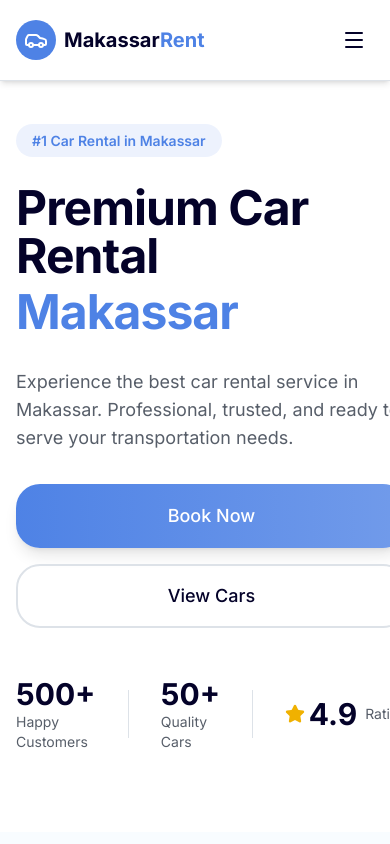
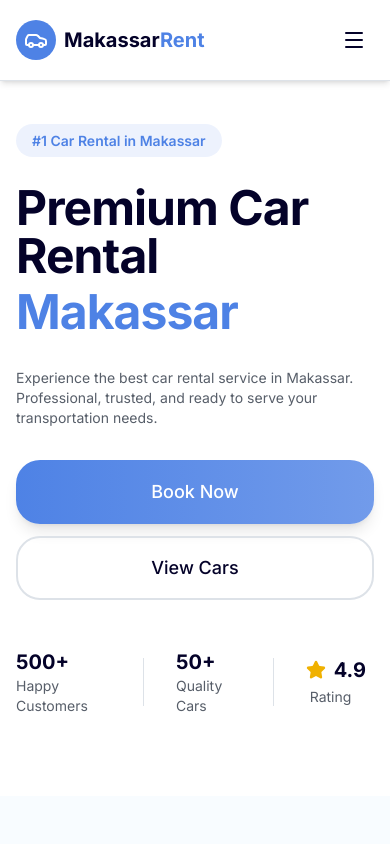
Before and after one commit to pakdhel/makassar-rent-car-new, a Next.js app: page / in a window 390 px wide. Shown: the top 844 px of the page. Built offline with nearby package versions, Linux system fonts and the light colour scheme.

Commit message:
memperbaiki layout hero section agar responsif di mobile

```diff
--- a/src/app/components/HeroSection.jsx
+++ b/src/app/components/HeroSection.jsx
@@ -26,10 +26,10 @@ export default function HeroSection() {
                             Premium Car Rental
                             <span className="block text-accent mt-2">Makassar</span>
                         </h1>
-                        <p className="text-lg md:text-xl text-muted-foreground max-w-xl">
+                        <p className="text-sm md:text-xl text-muted-foreground max-w-xl">
                             Experience the best car rental service in Makassar. Professional, trusted, and ready to serve your transportation needs.
                         </p>
-                        <div className="flex flex-col sm:flex-row gap-4">
+                        <div className="flex flex-col sm:flex-row gap-3 w-full">
                             <Button
                             variant="hero"
                             size="xl"
@@ -41,21 +41,23 @@ export default function HeroSection() {
                             <Link href="/cars">View Cars</Link>
                             </Button>
                         </div>
-                        <div className="flex items-center gap-8 pt-4">
+                        <div className="flex items-center gap-8 pt-4 pr-2">
                             <div>
-                            <div className="text-3xl font-bold text-primary">500+</div>
+                            <div className="text-xl md:text-3xl font-bold text-primary">500+</div>
                             <div className="text-sm text-muted-foreground">Happy Customers</div>
                             </div>
                             <div className="w-px h-12 bg-border" />
                             <div>
-                            <div className="text-3xl font-bold text-primary">50+</div>
+                            <div className="text-xl md:text-3xl font-bold text-primary">50+</div>
                             <div className="text-sm text-muted-foreground">Quality Cars</div>
                             </div>
                             <div className="w-px h-12 bg-border" />
-                            <div className="flex items-center gap-1">
-                            <Star className="w-5 h-5 text-yellow-500 fill-current" />
-                            <span className="text-3xl font-bold text-primary">4.9</span>
-                            <span className="text-sm text-muted-foreground ml-1">Rating</span>
+                            <div className="md:flex items-center gap-1">
+                                <div className="flex items-center gap-2">
+                                    <Star className="w-5 h-5 text-yellow-500 fill-current" />
+                                    <span className="text-xl md:text-3xl font-bold text-primary">4.9</span>
+                                </div>
+                                <span className="text-sm text-muted-foreground ml-1">Rating</span>
                             </div>
                         </div>
                     </div>
```
